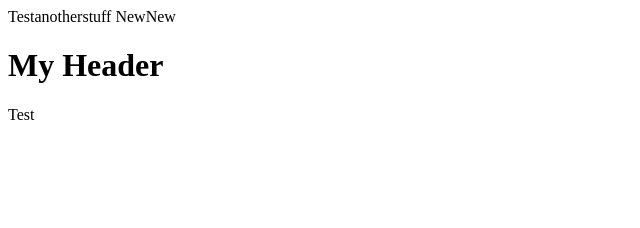
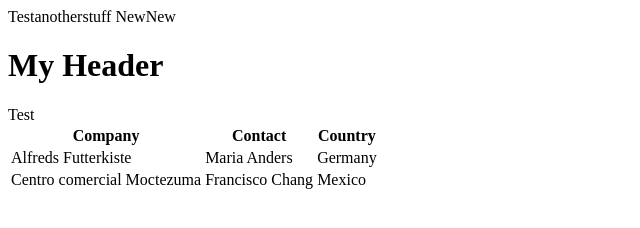
Before and after one commit to joshua-lehmann/demo-project-yeep, a plain HTML site: page index.html in a window 1280 px wide. Shown: the whole page, without its empty margins (0-640 px from the left). Drawn offline with Linux system fonts and the light colour scheme.

Commit message:
added new contact table

```diff
--- a/index.html
+++ b/index.html
@@ -7,9 +7,25 @@
     <title>Document</title>
   </head>
   <body>
-    Testanotherstuff
-    NewNew
+    Testanotherstuff NewNew
     <h1>My Header</h1>
     Test
+    <table>
+      <tr>
+        <th>Company</th>
+        <th>Contact</th>
+        <th>Country</th>
+      </tr>
+      <tr>
+        <td>Alfreds Futterkiste</td>
+        <td>Maria Anders</td>
+        <td>Germany</td>
+      </tr>
+      <tr>
+        <td>Centro comercial Moctezuma</td>
+        <td>Francisco Chang</td>
+        <td>Mexico</td>
+      </tr>
+    </table>
   </body>
 </html>
```
